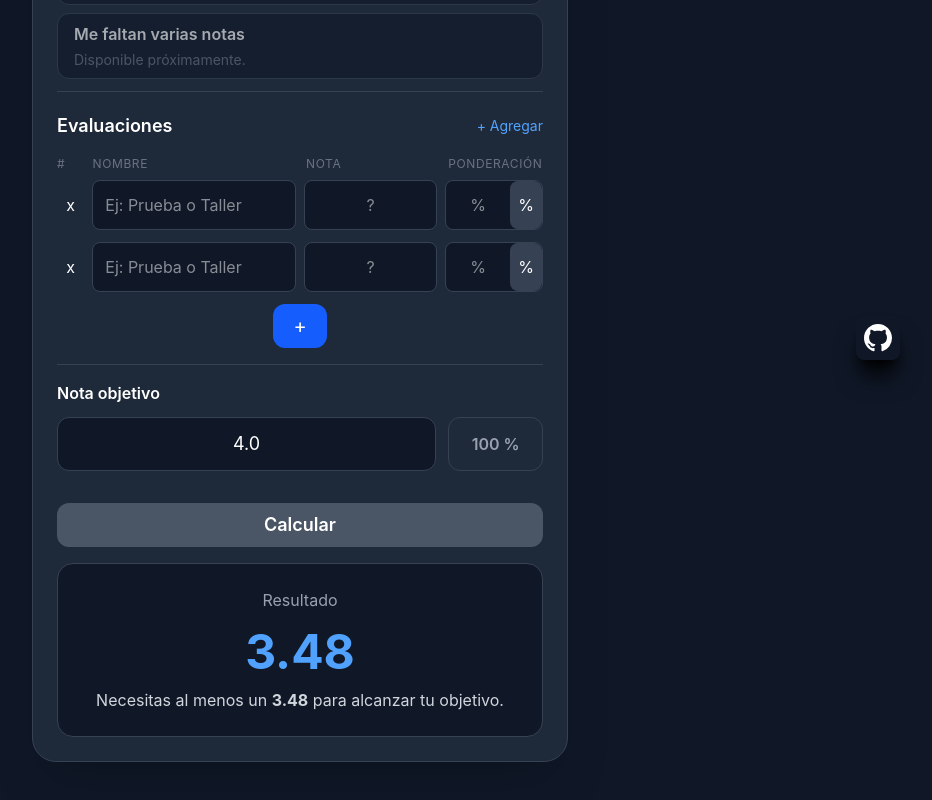
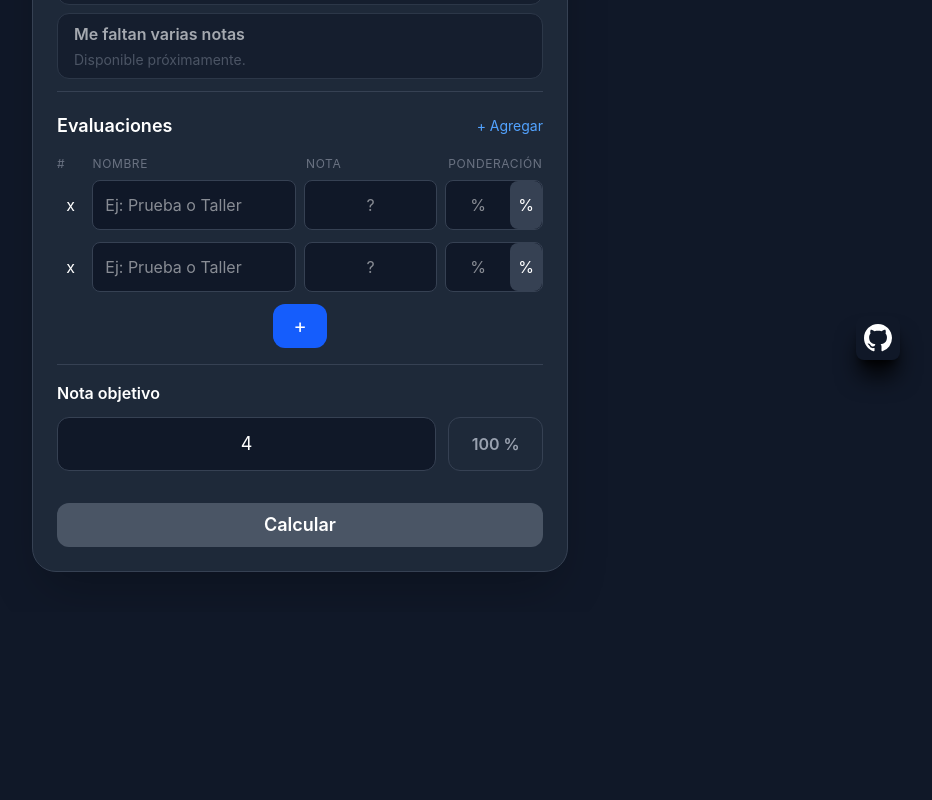
Before and after one commit to betra0/que-nota-necesito, a React (Vite) app: page / in a window 1280 px wide. Shown: the part 424-1224 px from the top of the page, without its empty margins (340-1272 px from the left). After the commit the page ends 1036 px from the top, so only its background shows below. Built offline with nearby package versions, Linux system fonts and the light colour scheme.

Commit message:
feat: enhance target grade handling and result calculation in HomeCard and related components

```diff
--- a/src/components/HomeCard.jsx
+++ b/src/components/HomeCard.jsx
@@ -15,7 +15,8 @@ function HomeCard() {
 
   ]);
   const [configGrade, setConfigGrade] = useState({'gradeMin': 1.0, 'gradeMax': 7.0});
-  const [targetGrade, setTargetGrade] = useState(4.0);
+  const [targetGrade, setTargetGrade] = useState('4');
+  const [result, setResult] =useState(null)
 
   const validate = (evaluations, configGrade, targetGrade) => {
     // Validar que solo alla solo una evaluación sin nota, esten todas las ponderaciones, y este la nota objetivo y los config de nota minima y maxima
@@ -31,6 +32,12 @@ function HomeCard() {
       config: configGradeValid
     })
 
+  }
+  const targetGradeHandler = (value)=>{
+    if (value !== '' && isNaN(value)){
+      return
+    }
+    setTargetGrade(value)
   }
 
   const validationResults = useMemo(() => validate(evaluations, configGrade, targetGrade), [evaluations, configGrade, targetGrade]);
@@ -68,7 +75,8 @@ function HomeCard() {
       grade: evaluation.grade === '' ? null : parseFloat(evaluation.grade),
       weight: evaluation.weight === '' ? null : parseFloat(evaluation.weight),
     }));
-    oneMissingCalculator({evaluations: evaluationsFormatted, targetGrade, configGrade})
+    const {gradeMissing, evaluation} = oneMissingCalculator({evaluations: evaluationsFormatted, targetGrade, configGrade})
+    setResult({gradeMissing, evaluation})
 
 
   };
@@ -125,7 +133,7 @@ function HomeCard() {
         <div className="my-4 h-px bg-gray-700" />
 
 
-        <TargetGrade />
+        <TargetGrade handlerInput={targetGradeHandler} targetGrade={targetGrade} />
 
 
         {/* Botón */}
@@ -137,7 +145,7 @@ function HomeCard() {
         >
           Calcular
         </button>
-        <ResultCard/>
+        {result? <ResultCard result={result}/>:null}
 
       </section>
 
--- a/src/components/ResultCard.jsx
+++ b/src/components/ResultCard.jsx
@@ -1,6 +1,8 @@
 import { useState } from "react";
 
-function ResultCard() {
+function ResultCard({
+  result
+}) {
 
 
 
@@ -13,10 +15,10 @@ function ResultCard() {
             Resultado
           </p>
           <h3 className="mt-4 text-5xl font-bold text-blue-400">
-            3.48
+            {result.gradeMissing}
           </h3>
           <p className="mt-3 text-gray-300">
-            Necesitas al menos un <strong>3.48</strong> para alcanzar tu objetivo.
+            Necesitas al menos un <strong>{result.gradeMissing}</strong> para alcanzar tu objetivo.
           </p>
         </div>
     </>
--- a/src/components/TargetGrade.jsx
+++ b/src/components/TargetGrade.jsx
@@ -1,7 +1,10 @@
 import { useState } from "react";
 
-function TargetGrade() {
+function TargetGrade({
+  handlerInput,
+  targetGrade,
 
+}) {
 
 
 
@@ -14,10 +17,11 @@ function TargetGrade() {
           </label>
             <section className="grid grid-cols-14 gap-3">
               <input
-              defaultValue="4.0"
               className="w-full rounded-xl border border-gray-700 bg-gray-900 px-4 py-3 text-center text-lg outline-none transition focus:border-blue-500
                 col-span-11
               "
+              value={targetGrade}
+              onChange={(e)=>{handlerInput(e.target.value)}}
               />
               <span className="col-span-3 w-full rounded-xl border border-gray-700 bg-gray-800 flex items-center justify-center
                 text-md font-semibold text-gray-400
--- a/src/services/oneMissingCalculator.js
+++ b/src/services/oneMissingCalculator.js
@@ -18,13 +18,17 @@ export function oneMissingCalculator({evaluations, targetGrade, configGrade}) {
     console.log(evalIncognita)
     console.log('---------------')
     console.log(otherEvals)
-    let numerador=4
+    let numerador=targetGrade
     for (const evaluation of otherEvals){
         numerador = numerador-(evaluation.grade*evaluation.weight/totalWeight)
     }
     const result=numerador/((evalIncognita.weight)/(totalWeight))
     console.log(result)
 
+    return({
+        gradeMissing:result,
+        evaluation:evalIncognita
+    })
 }
 
 
```
